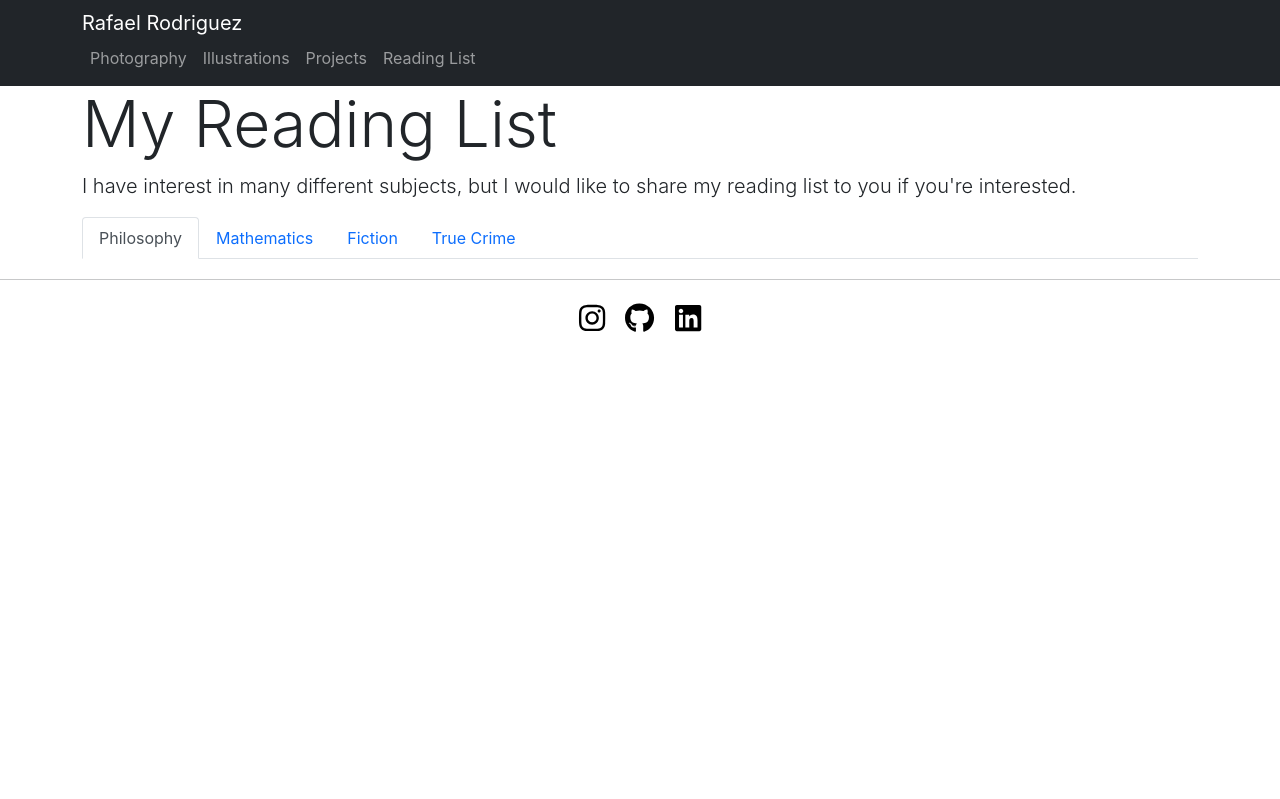
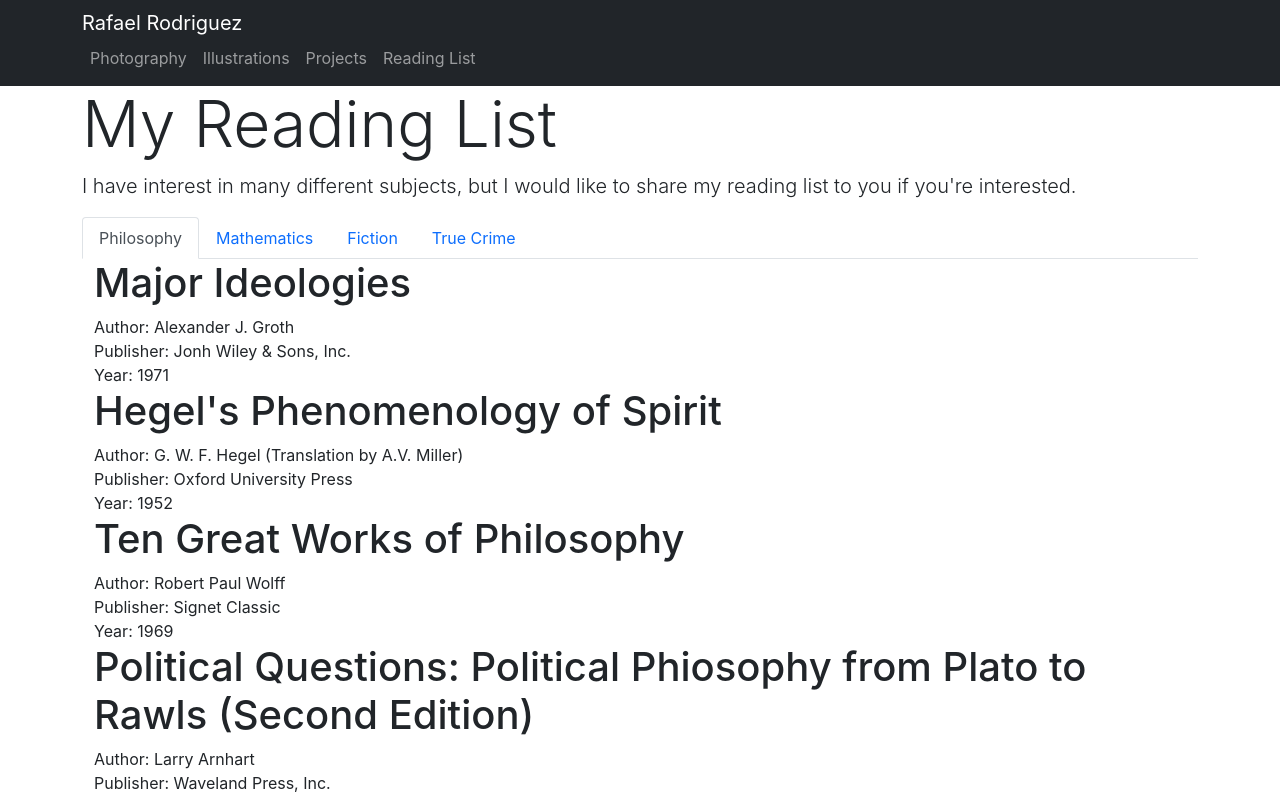
Before and after one commit to RRodriguez26/website, a React (Create React App) app: page /readinglist in a window 1280 px wide. Shown: the top 799 px of the page. Built offline with nearby package versions, Linux system fonts and the light colour scheme.

Commit message:
Fix the nested object array by syntax

```diff
--- a/src/components/PhilosophyBooks.js
+++ b/src/components/PhilosophyBooks.js
@@ -1,61 +1,51 @@
 import React from 'react';
-import {Container, Row, Col, Media} from 'reactstrap';
+import { Container, Row, Col, Media } from 'reactstrap';
 import reading from '../information/reading-list.json';
 
-// TODO: Fix the body to display a list of books based on categories, in this case it's Philosophy [ ]
+// TODO: Fix the body to display a list of books based on categories, in this case it's Philosophy [X]
 
 class PhilosophyBooks extends React.Component {
     render() {
         return <Container>
-            <Row>
-                <Col>
-                    {reading.genre.map(function (books, i) {
+          {reading["genre"][0]["Philosophy"].map(function (book, i) {
             return (
               <div key={i}>
                 <Media>
                   <Media body>
-                                        {/* {books.Philosophy.map(function (book, j){
-                                                return (
-                                                <div key={j}>
+
+                    <Media heading>
+                    <h1>{book.Title}</h1>
+                    </Media>
+
                     {
                                 [
                                     {
-                                                            "key": "Title",
-                                                            "value": book.Title,
+                                        "key": "Author",
+                                        "value": book.Author
                                       },
                                       {
-                                                            "key": "Author",
-                                                            "value": book.Author,
+                                        "key": "Publisher",
+                                        "value": book.Publisher
                                       },
                                       {
                                         "key": "Year",
-                                                            "value": book.Year,
-                                                          },
-                                                          {
-                                                            "key": "Publisher",
-                                                            "value": book.Publisher,
+                                        "value": book.Year
                                       }
                                 ].map(function (object) {
                                     return <div>
                                             <Row>
-                                                                    <Col className="formLabel">{object.key}:</Col>
+                                                <Col className="formLabel">{object.key}: {object.value}</Col>
                                             </Row>
-                                                                <Row>
-                                                                    <Col>{object.value}</Col>
-                                                                </Row>
+
                                             </div>
                                 })
                             }
-                                                </div>
-                        );
-                    })
-                                        } */}
+
                   </Media>
                 </Media>
               </div>
-                            )})}
-                </Col>
-            </Row>
+            );
+          })}
     </Container>
     }
 }
```
Lines whose indentation alone changed are shown as unchanged.
